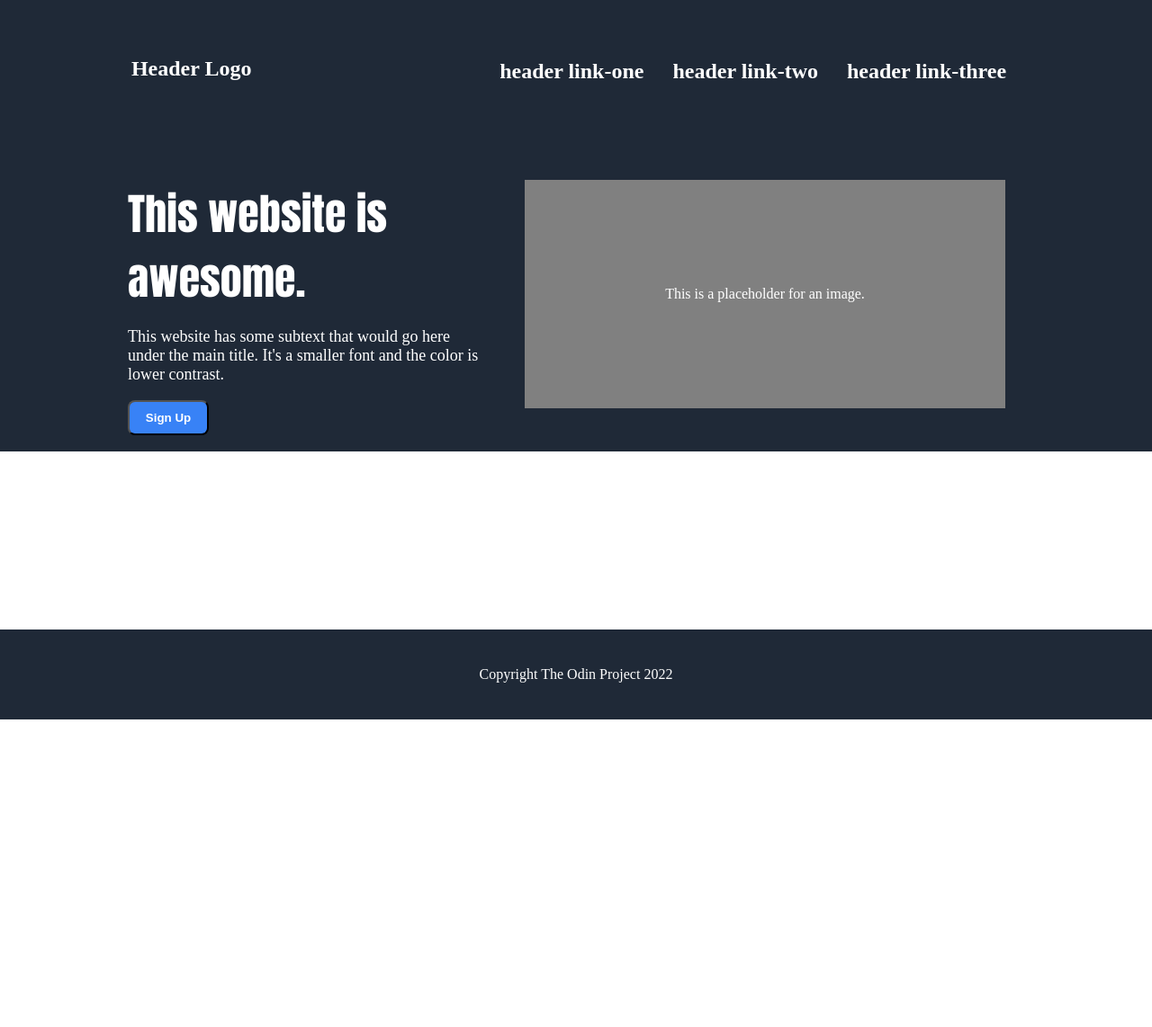
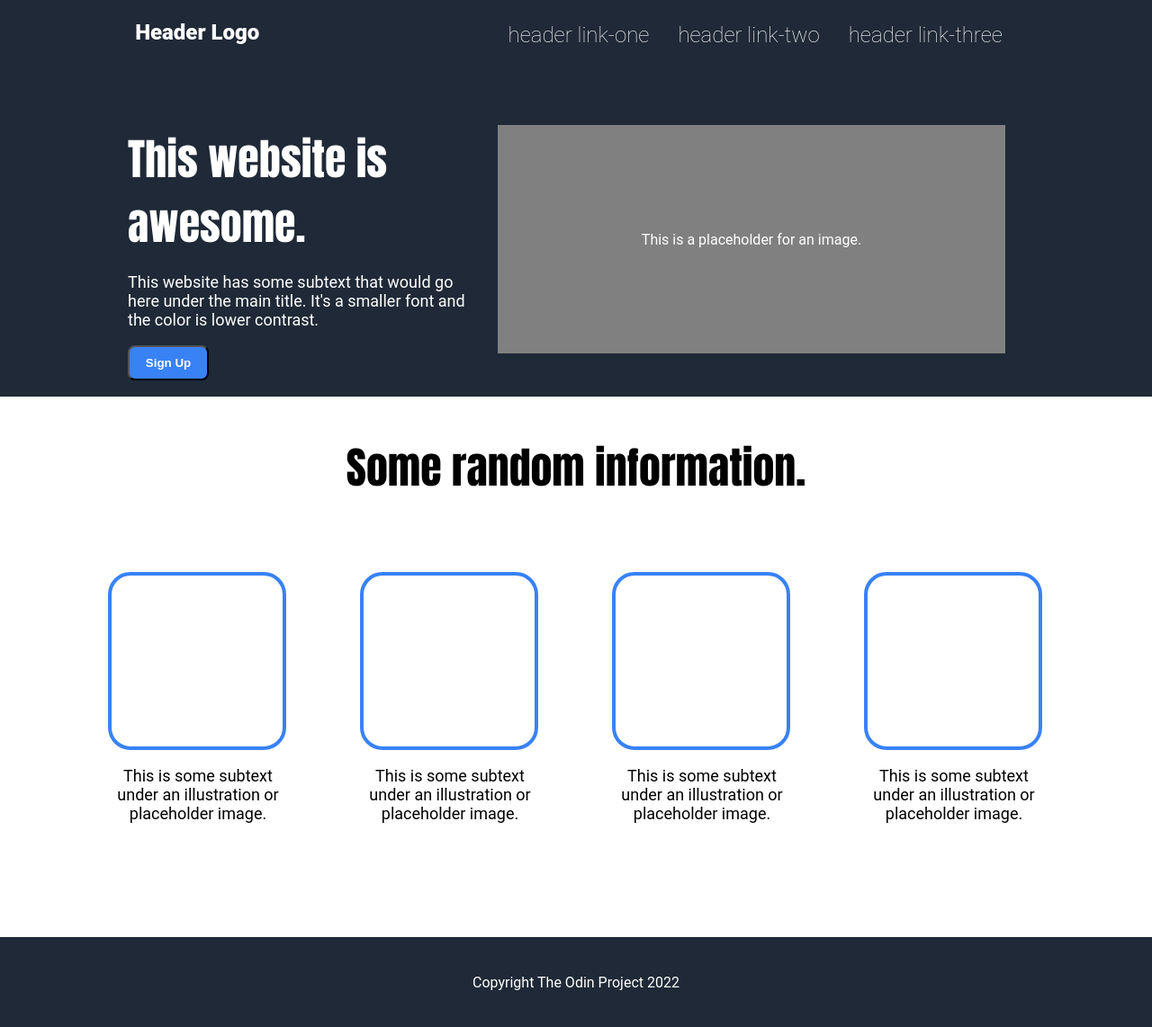
Before and after one commit to Vurnex/landing-page, a plain HTML site: page index.html in a window 1280 px wide. Shown: the whole page at 90% size. Before the commit the page ends 800 px from the top, so only its background shows below. Drawn offline with Linux system fonts and the light colour scheme.

Commit message:
Add information section
Added an information section for holding images and text.
Added styles for the information section.
Slightly adjusted header styles.
Added Roboto font.

```diff
--- a/css/styles.css
+++ b/css/styles.css
@@ -3,16 +3,16 @@ body {
     min-height: 100vh;
     display: flex;
     flex-direction: column;
+    font-family: 'Roboto', sans-serif;
   }
 
 .header {
-    height: 150px;
     background: #1F2937;
     color: white;
     display: flex;
     flex-wrap: wrap;
     align-items: center;
-    padding: 1px 16px;
+    padding: 1px 20px 20px 20px; /* top, right, bottom, left */
     font-size: 32px;
     font-weight: 900;
     justify-content: space-around;
@@ -34,6 +34,7 @@ body {
     margin: 0;
     padding: 0;
     display: flex;
+    font-weight: 100; /* Used to remove boldness from header links */
   }
 
   a {
@@ -59,7 +60,6 @@ body {
 
     display: flex;
     align-items: center;
-    gap: 0;
 
   }
 
@@ -71,7 +71,6 @@ body {
     justify-content: space-around;
     gap: 16px;
     background: #1F2937;
-
 
 }
 
@@ -87,14 +86,14 @@ body {
 
 .intro-right {
 
-    margin: 1px 1px 1px -300px;
+    margin: 1px 1px 1px -330px;
     padding: 1px 16px;
     border: 1px solid grey;
     display: flex;
     justify-content: center;
     align-items: center;
     height: 250px;
-    width: 500px;
+    width: 530px;
     background: grey;
     color: white;
 }
@@ -125,3 +124,56 @@ p {
 .placeholder-img {
 
 }
+
+.info1 {
+
+    height: 500px;
+    display: flex;
+    align-items: center;
+    justify-content: space-around;
+    gap: 16px;
+    background: white;
+    padding: 1px 1px 100px 1px; /* top, right, bottom, left */
+}
+
+.info1-header {
+
+    text-align: center;
+}
+
+.info1-container {
+
+    display: flex;
+    flex-direction: column;
+    justify-content: center;
+    gap: 5em;
+}
+
+.info1-borderbox {
+
+    display: flex;
+    justify-content: center;
+    gap: 5em;
+}
+
+.border-container {
+
+    display: flex;
+    flex-direction: column;
+    max-width: 200px;
+
+}
+
+.info1-border {
+
+    border-radius: 25px;
+    border: 4px solid #3882F6;
+    padding: 20px;
+    width: 150px;
+    height: 150px;
+}
+
+.border-subtext {
+
+    text-align: center;
+}
--- a/index.html
+++ b/index.html
@@ -58,6 +58,40 @@
 
     </div>
 
+    <div class="info1">
+
+        <div class="info1-container">
+
+          <h1 class="info1-header">Some random information.</h1>
+
+          <div class="info1-borderbox">
+
+            <div class="border-container">
+              <div class="info1-border"> </div>
+              <p class="border-subtext">This is some subtext under an illustration or placeholder image.</p>
+            </div>
+
+            <div class="border-container">
+              <div class="info1-border"> </div>
+              <p class="border-subtext">This is some subtext under an illustration or placeholder image.</p>
+            </div>
+
+            <div class="border-container">
+              <div class="info1-border"> </div>
+              <p class="border-subtext">This is some subtext under an illustration or placeholder image.</p>
+            </div>
+
+            <div class="border-container">
+              <div class="info1-border"> </div>
+              <p class="border-subtext">This is some subtext under an illustration or placeholder image.</p>
+            </div>
+
+          </div>
+
+        </div>
+
+    </div>
+
 
     <div class="footer">
       Copyright The Odin Project 2022
```
